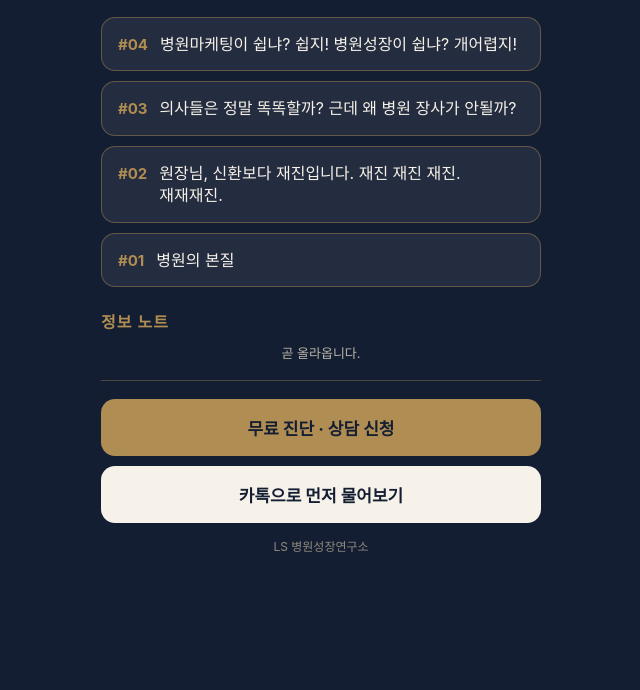
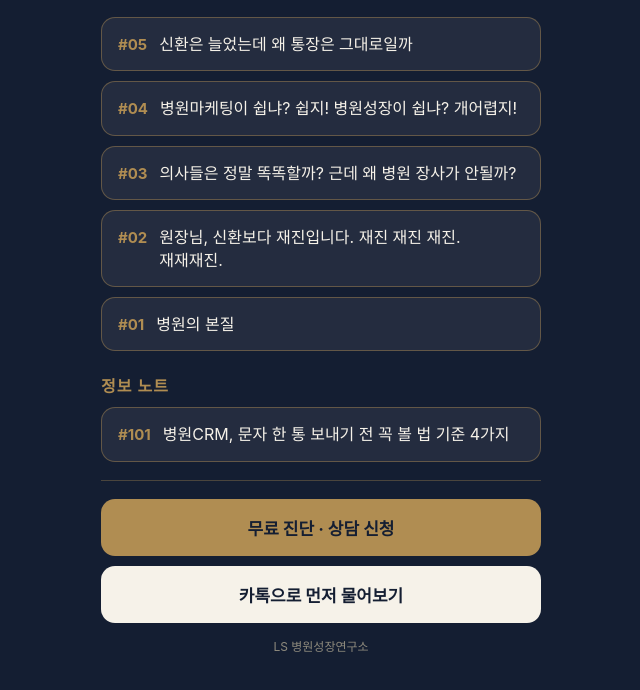
Before and after one commit to lsgrowth/lsgrowth.github.io, a plain HTML site: page links/index.html in a window 1280 px wide. Shown: the part 162-852 px from the top of the page, without its empty margins (319-959 px from the left). Before the commit the page ends 800 px from the top, so only its background shows below. Drawn offline with Linux system fonts and the light colour scheme.

Commit message:
칼럼 모음 페이지 갱신

```diff
--- a/links/index.html
+++ b/links/index.html
@@ -12,13 +12,15 @@ h2{font-size:16px;color:var(--gold);margin:22px 0 10px;font-weight:600;letter-sp
 .form{background:var(--gold);color:var(--navy)}.kakao{background:var(--paper);color:var(--navy)}.note{text-align:center;font-size:12px;color:#8e8a7d;margin-top:14px}
 </style></head><body><main>
 <header><div class="logo">LS</div><div class="lab">병원성장연구소</div><h1>연구소장 노트</h1><p class="sub">전문은 아래에서 읽어 보세요 · 최신 글이 맨 위</p></header>
+<a class="col" href="https://blog.naver.com/lsgrowth6000/224488406466" rel="noopener"><span class="no">#05</span><span class="tt">신환은 늘었는데 왜 통장은 그대로일까</span></a>
 <a class="col" href="https://blog.naver.com/lsgrowth6000/224483660546" rel="noopener"><span class="no">#04</span><span class="tt">병원마케팅이 쉽냐? 쉽지! 병원성장이 쉽냐? 개어렵지!</span></a>
 <a class="col" href="https://blog.naver.com/lsgrowth6000/224483658534" rel="noopener"><span class="no">#03</span><span class="tt">의사들은 정말 똑똑할까? 근데 왜 병원 장사가 안될까?</span></a>
 <a class="col" href="https://blog.naver.com/lsgrowth6000/224483657397" rel="noopener"><span class="no">#02</span><span class="tt">원장님, 신환보다 재진입니다. 재진 재진 재진. 재재재진.</span></a>
 <a class="col" href="https://blog.naver.com/lsgrowth6000/224483656335" rel="noopener"><span class="no">#01</span><span class="tt">병원의 본질</span></a>
 
 <h2>정보 노트</h2>
-<p class="sub" style="text-align:center;margin-bottom:10px">곧 올라옵니다.</p><div class="sep"></div>
+<a class="col" href="https://blog.naver.com/lsgrowth6000/224485689989" rel="noopener"><span class="no">#101</span><span class="tt">병원CRM, 문자 한 통 보내기 전 꼭 볼 법 기준 4가지</span></a>
+<div class="sep"></div>
 <a class="cta form" href="https://docs.google.com/forms/d/e/1FAIpQLScgscJzu-_umpK5T391qhe0d7Zhl0t5ld2U17WTYjD9tdr5nw/viewform?usp=pp_url&amp;entry.1623832531=%EC%9D%B8%EC%8A%A4%ED%83%80" rel="noopener">무료 진단 · 상담 신청</a>
-<a class="cta kakao" href="https://open.kakao.com/o/sKxRxWXi" rel="noopener">카톡으로 먼저 물어보기</a>
+<a class="cta kakao" href="https://m.site.naver.com/2luYY" rel="noopener">카톡으로 먼저 물어보기</a>
 <p class="note">LS 병원성장연구소</p></main></body></html>
```
